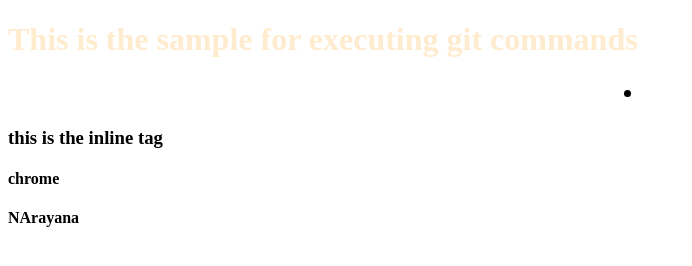
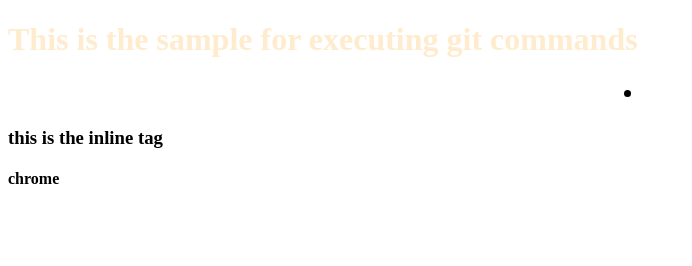
Before and after one commit to cnnarayanchavan/GitDemo, a plain HTML site: page index.html in a window 1280 px wide. Shown: the whole page, without its empty margins (0-692 px from the left). Drawn offline with Linux system fonts and the light colour scheme.

Commit message:
Changes in Feature1

```diff
--- a/index.html
+++ b/index.html
@@ -10,6 +10,6 @@
     <h2 style="text-align:center;"> <li></li> </h2>
     <h3><span>this is the inline tag</span></h3>
     <h4><a href="https://google.com"></a>chrome</h4>
-    <h4>NArayana</h4>
+
 </body>
 </html>
```
